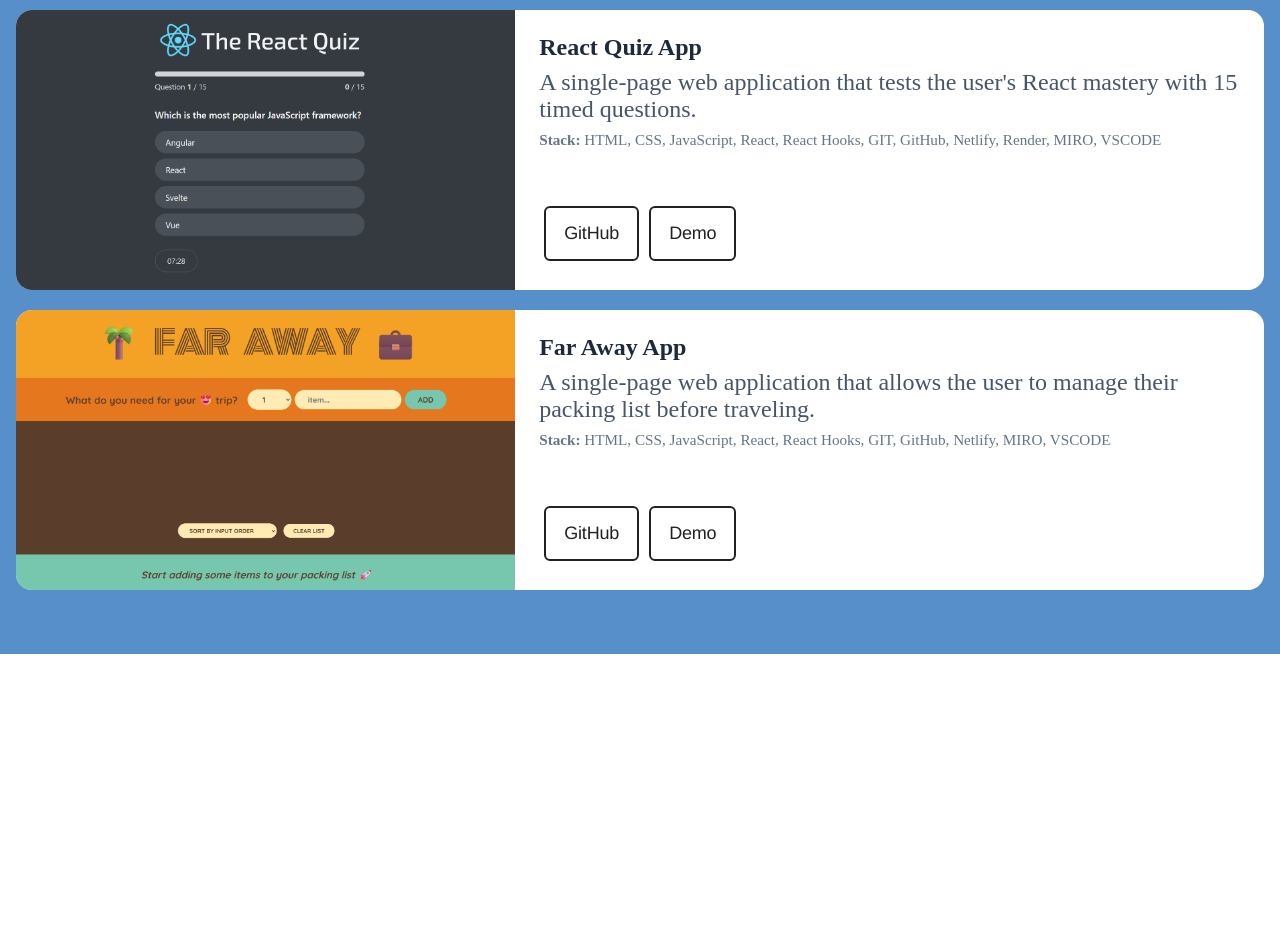
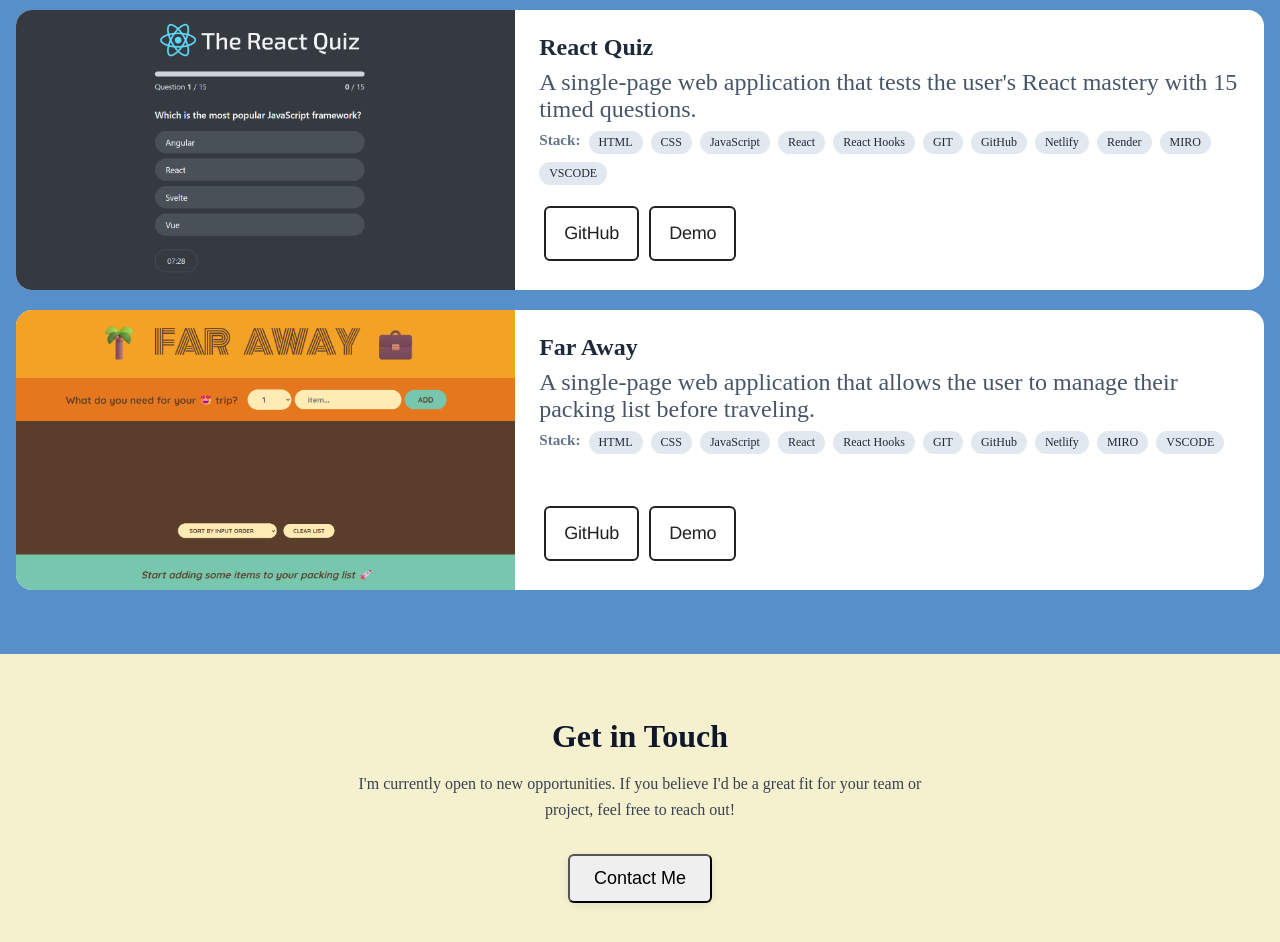
Before and after one commit to murad-shadeh/Portfolio, a React (Vite) app: page / in a window 1280 px wide. Shown: the part 740-1682 px from the top of the page. Before the commit the page ends 1394 px from the top, so only its background shows below. Built offline with nearby package versions, Linux system fonts and the light colour scheme.

Commit message:
feat(contact): add the contact section

```diff
--- a/data/projectsData.json
+++ b/data/projectsData.json
@@ -1,6 +1,6 @@
 [
   {
-    "title": "React Quiz App",
+    "title": "React Quiz",
     "description": "A single-page web application that tests the user's React mastery with 15 timed questions.",
     "techStack": [
       "HTML",
@@ -20,7 +20,7 @@
     "demo": "https://testinreact.netlify.app/"
   },
   {
-    "title": "Far Away App",
+    "title": "Far Away",
     "description": "A single-page web application that allows the user to manage their packing list before traveling.",
     "techStack": [
       "HTML",
--- a/src/App.jsx
+++ b/src/App.jsx
@@ -4,6 +4,7 @@ import Header from "./components/Header";
 import Main from "./components/Main";
 import Hero from "./components/Hero";
 import Projects from "./components/Projects";
+import Contact from "./components/Contact";
 const App = () => {
   return (
     <div className="app">
@@ -11,6 +12,7 @@ const App = () => {
         <Header />
         <Hero />
         <Projects />
+        <Contact />
         <Routes>
           {/* <Route path="index" element={<App />} />
           <Route path="/about" element={<About />} />
--- /dev/null
+++ b/src/components/Contact.css
@@ -0,0 +1,35 @@
+.contact-section {
+  width: 100%;
+  background-color: #f5f0cd;
+  padding: 4rem 1.5rem;
+  text-align: center;
+}
+
+.contact-title {
+  font-size: 2rem;
+  font-weight: 700;
+  margin-bottom: 1rem;
+  color: #0f172a;
+}
+
+.contact-text {
+  font-size: 1rem;
+  color: #374151;
+  max-width: 600px;
+  margin: 0 auto 2rem auto;
+  line-height: 1.6;
+}
+
+.contact-button {
+  font-size: 1.125rem;
+  font-weight: 500;
+  padding: 0.75rem 1.5rem;
+  border-radius: 0.375rem;
+  transition: transform 0.2s ease, box-shadow 0.2s ease;
+  box-shadow: 0 2px 8px rgba(0, 0, 0, 0.08);
+}
+
+.contact-button:hover {
+  transform: scale(1.05);
+  box-shadow: 0 4px 14px rgba(0, 0, 0, 0.15);
+}
--- /dev/null
+++ b/src/components/Contact.jsx
@@ -0,0 +1,21 @@
+import { Button } from "react-bootstrap";
+import "./Contact.css";
+
+const Contact = () => {
+  return (
+    <section className="contact-section" id="contact">
+      <h2 className="contact-title">Get in Touch</h2>
+      <p className="contact-text">
+        I'm currently open to new opportunities. If you believe I'd be a great
+        fit for your team or project, feel free to reach out!
+      </p>
+      <a href="mailto:moradshadeh@gmail.com" target="_blank" rel="noreferrer">
+        <Button variant="outline-primary" className="contact-button">
+          Contact Me
+        </Button>
+      </a>
+    </section>
+  );
+};
+
+export default Contact;
--- a/src/components/Hero.css
+++ b/src/components/Hero.css
@@ -1,7 +1,7 @@
 /* Hero section takes full width */
 .hero {
   width: 100%;
-  background-color: #f5f0cd; /* or whatever background you want */
+  background-color: #f5f0cd;
   padding: 4rem 2rem;
 }
 
--- a/src/components/Projects.css
+++ b/src/components/Projects.css
@@ -20,6 +20,10 @@
   background-color: #ffffff;
   transition: transform 0.3s ease, box-shadow 0.3s ease;
   margin-top: 20px;
+}
+.project-card:hover {
+  transform: translateY(-4px);
+  box-shadow: 0 12px 30px rgba(0, 0, 0, 0.08);
 }
 .title {
   font-size: 1.5rem;
@@ -69,10 +73,22 @@
   margin: 0;
 }
 
-.project-card:hover {
-  transform: translateY(-4px);
-  box-shadow: 0 12px 30px rgba(0, 0, 0, 0.08);
+.tech-badges {
+  margin-top: 0.5rem;
+  display: flex;
+  flex-wrap: wrap;
+  gap: 0.5rem;
 }
+
+.tech-badge {
+  background-color: #e2e8f0;
+  color: #1e293b;
+  padding: 4px 10px;
+  font-size: 0.75rem;
+  border-radius: 12px;
+  font-weight: 500;
+}
+
 .button {
   margin: 5px;
   background: #fff;
--- a/src/components/Projects.jsx
+++ b/src/components/Projects.jsx
@@ -27,9 +27,16 @@ const Projects = () => {
                     <Card.Text className="project-desc">
                       {project.description}
                     </Card.Text>
-                    <p className="project-tech">
-                      <strong>Stack:</strong> {project.techStack.join(", ")}
-                    </p>
+                    <div className="project-tech">
+                      <div className="tech-badges">
+                        <strong>Stack:</strong>
+                        {project.techStack.map((tech, index) => (
+                          <span key={index} className="tech-badge">
+                            {tech}
+                          </span>
+                        ))}
+                      </div>
+                    </div>
                   </div>
                   <div className="d-flex flex-wrap gap-2 mt-3">
                     <Button
```
